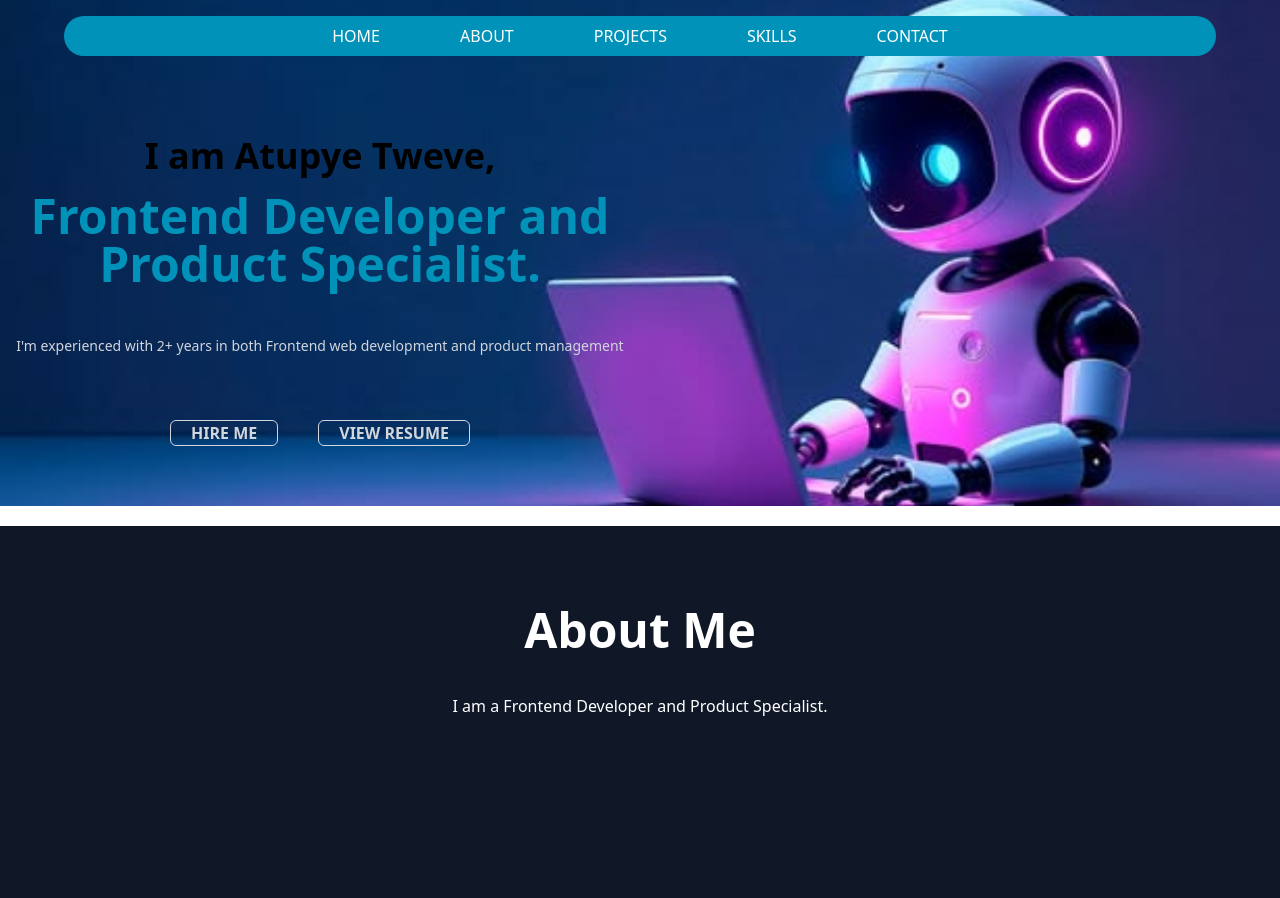
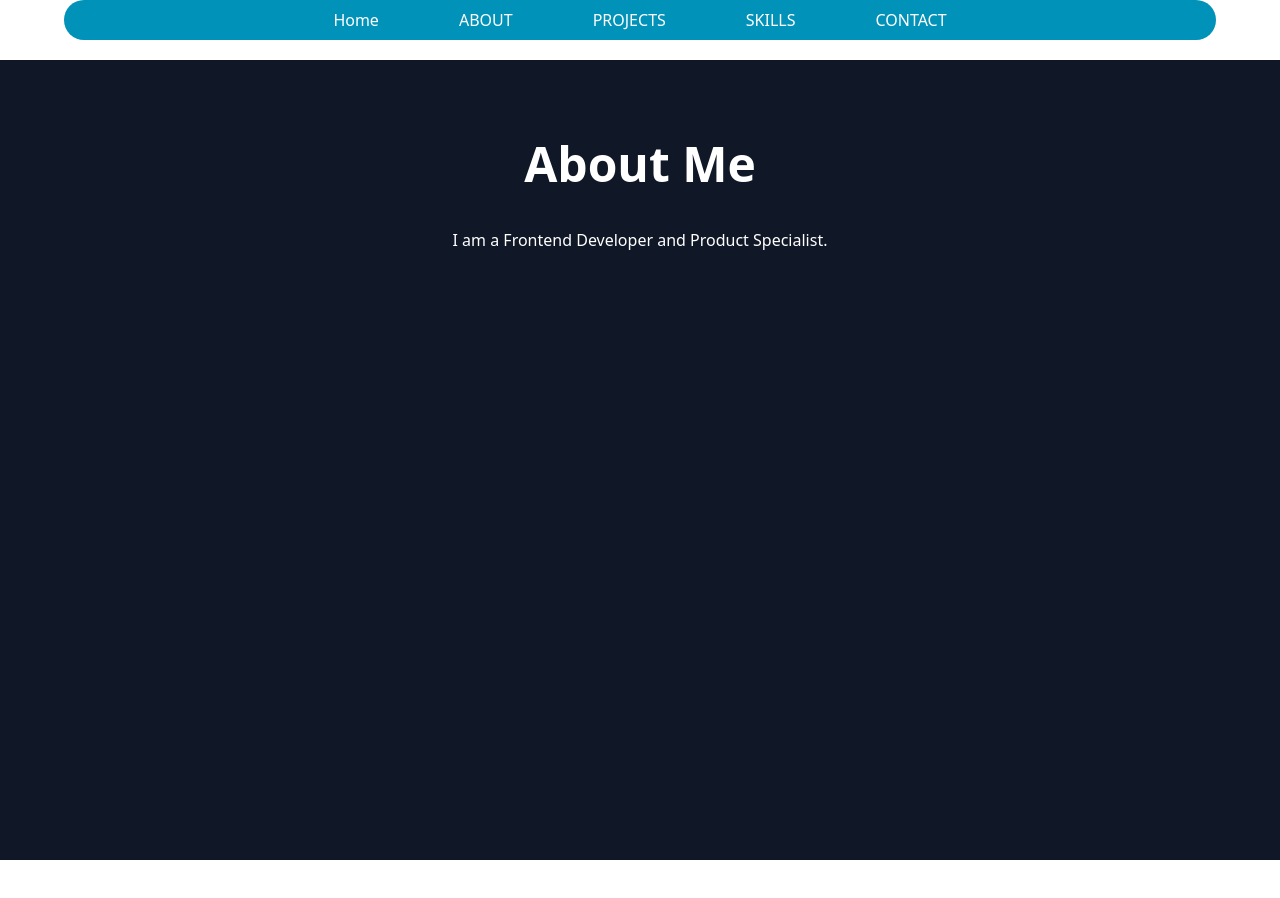
Before and after one commit to ibrahimherith/atu-portfolio, a React (Vite) app: page /about in a window 1280 px wide. Shown: the top 898 px of the page. After the commit the page ends 860 px from the top, so only its background shows below. Built offline with nearby package versions, Linux system fonts and the light colour scheme; a web font is replaced by a local one.

Commit message:
Our first live session training

```diff
--- a/package.json
+++ b/package.json
@@ -13,6 +13,7 @@
     "@tailwindcss/vite": "^4.3.3",
     "react": "^19.2.8",
     "react-dom": "^19.2.8",
+    "react-router-dom": "^7.18.3",
     "tailwindcss": "^4.3.3"
   },
   "devDependencies": {
--- a/src/App.jsx
+++ b/src/App.jsx
@@ -1,22 +1,18 @@
+import { BrowserRouter, Route, Routes } from "react-router-dom";
 import AboutPage from "./Pages/aboutPage";
-import HeroPage from "./Pages/heroPage";
-import Navbar from "./components/navbar";
+import HomePage from "./Pages/HomePage";
 
 function App() {
   return (
-    <>
-      <div className="items-center pt-4 pb-15 bg-cover bg-center"
-        style={{
-          backgroundImage: "url('/dev 1.jpg')",
-        }}
-      >
-        <Navbar />
-        <HeroPage />
-      </div>
+    <BrowserRouter>
+      <Routes>
+        <Route path="/" element={<HomePage />} />
+        <Route path="/about" element={<AboutPage />} />
 
-      <AboutPage />
-    </>
-  )
+        {/* task complete the remaining routes */}
+      </Routes>
+    </BrowserRouter>
+  );
 }
 
-export default App
+export default App;
--- /dev/null
+++ b/src/Pages/HomePage.jsx
@@ -0,0 +1,20 @@
+import Navbar from "../components/navbar";
+import HeroPage from "./heroPage";
+
+const HomePage = () => {
+  return (
+    <>
+      <div
+        className="items-center pt-4 pb-15 bg-cover bg-center"
+        style={{
+          backgroundImage: "url('/dev 1.jpg')",
+        }}
+      >
+        <Navbar />
+        <HeroPage />
+      </div>
+    </>
+  );
+};
+
+export default HomePage;
--- a/src/Pages/aboutPage.jsx
+++ b/src/Pages/aboutPage.jsx
@@ -1,17 +1,22 @@
+import Navbar from "../components/navbar";
+
 const AboutPage = () => {
   return (
-        <section id="about"
+    <>
+      <Navbar />
+
+      <section
+        id="about"
         className="min-h-screen bg-gray-900 mt-5 px-10 py-20 text-white"
       >
-            <h1 className="text-center text-5xl font-bold">
-                About Me
-            </h1>
+        <h1 className="text-center text-5xl font-bold">About Me</h1>
 
         <p className="mx-auto mt-10 max-w-2xl text-center">
           I am a Frontend Developer and Product Specialist.
         </p>
       </section>
+    </>
   );
-}
+};
 
 export default AboutPage;
--- a/src/components/navbar.jsx
+++ b/src/components/navbar.jsx
@@ -2,14 +2,24 @@ const Navbar = () => {
   return (
     <div className="bg-cyan-600 text-white mx-auto w-[90%] py-2 rounded-3xl">
       <ul className="flex justify-center gap-20">
-                <li><a href="#home">HOME</a></li>
-                <li><a href="#about">ABOUT</a></li>
-                <li><a href=" ">PROJECTS</a></li>
-                <li><a href=" ">SKILLS</a></li>
-                <li><a href=" ">CONTACT</a></li>
+        <li>
+          <a href="/">Home</a>
+        </li>
+        <li>
+          <a href="/about">ABOUT</a>
+        </li>
+        <li>
+          <a href=" ">PROJECTS</a>
+        </li>
+        <li>
+          <a href=" ">SKILLS</a>
+        </li>
+        <li>
+          <a href=" ">CONTACT</a>
+        </li>
       </ul>
     </div>
   );
-}
+};
 
 export default Navbar;
```
Also changed, not shown: 1 other file (tests, documents, lock files or other folders). Lines whose indentation alone changed are shown as unchanged.
